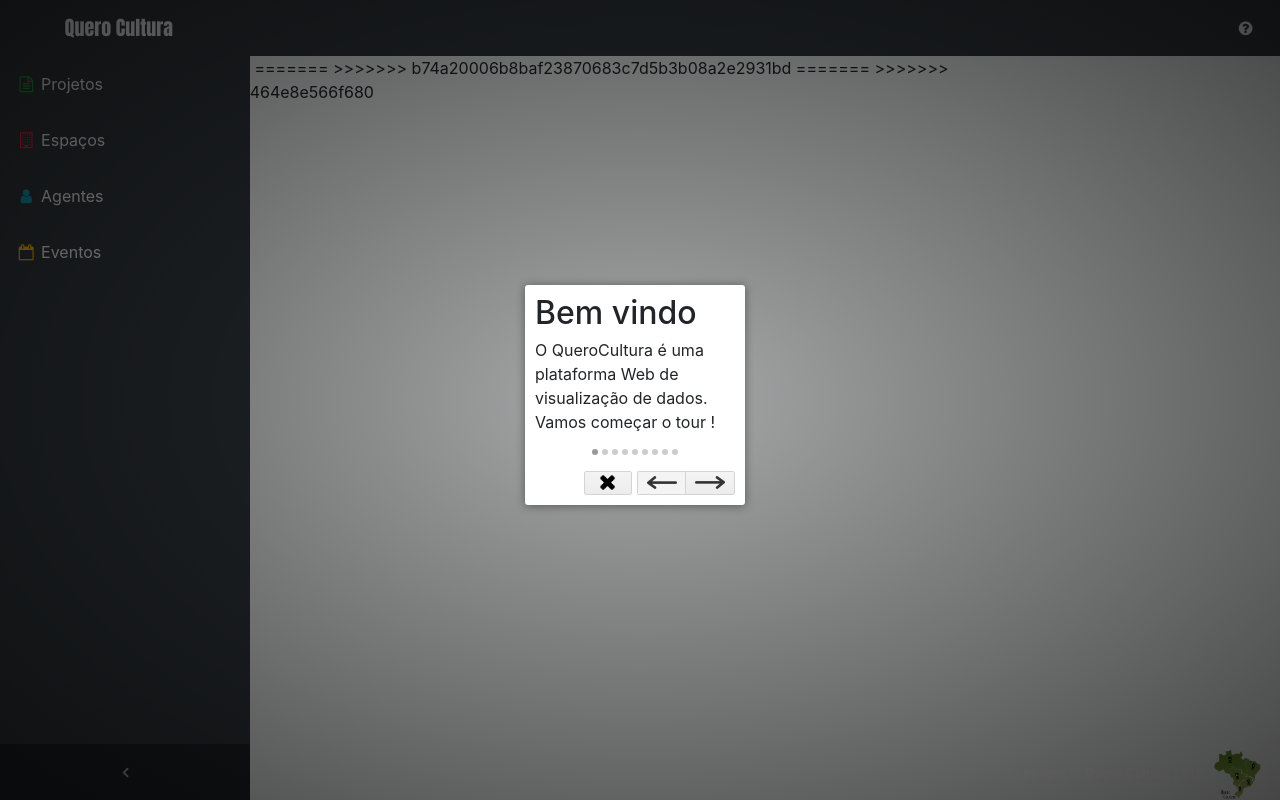
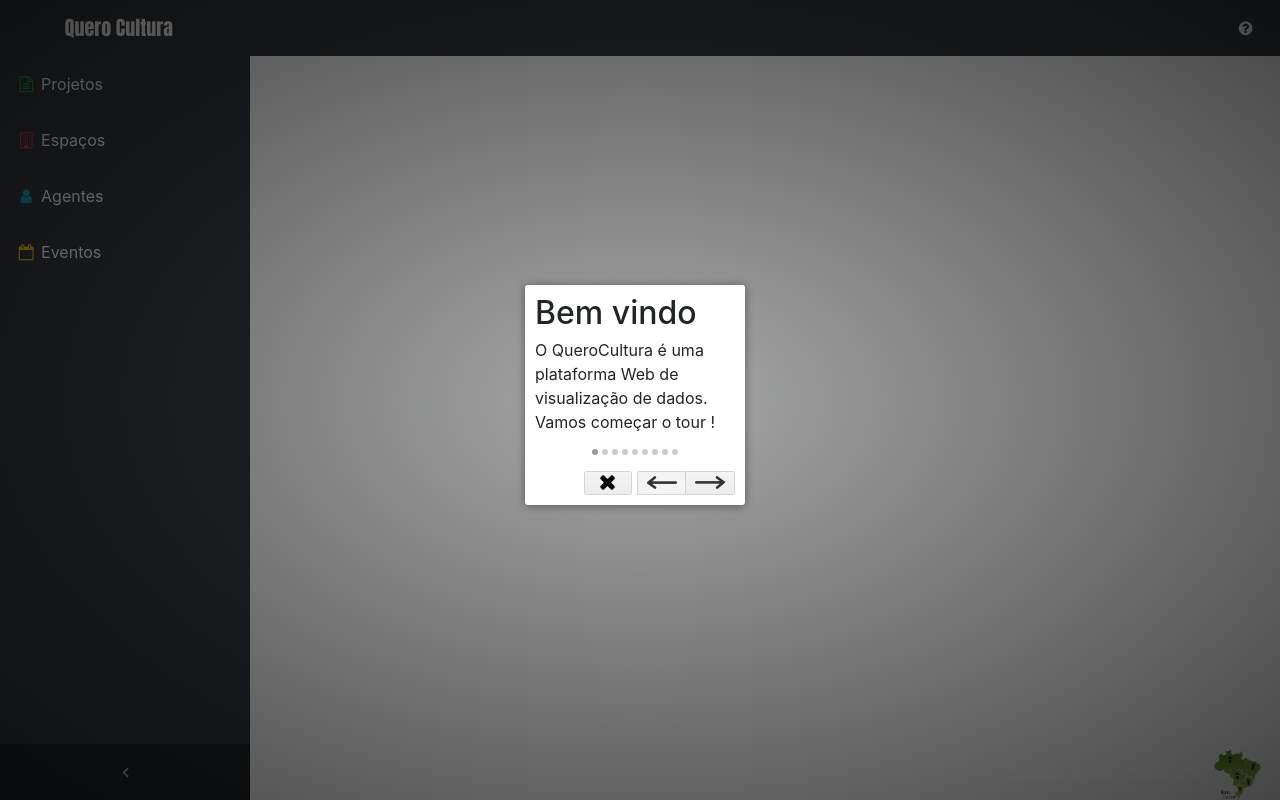
Before and after one commit to fga-eps-mds/2017.2-QueroCultura, a Django app: template quero_cultura/templates/quero_cultura/base.html in a window 1280 px wide. Run offline with Django 3.2, Linux system fonts and the light colour scheme; the template is opened without the code that fills it, so the values that code supplies are empty; some libraries are stand-ins or nearby versions.

Commit message:
Remove conflict texts from base.html

```diff
--- a/quero_cultura/templates/quero_cultura/base.html
+++ b/quero_cultura/templates/quero_cultura/base.html
@@ -113,17 +113,6 @@
     <!-- Custom scripts for this page-->
     <script type = "text/javascript" src="static/intro.js"></script>
     <script type="text/javascript" src="static/js/cookie.js"></script>
-<<<<<<< HEAD
-<<<<<<< HEAD
-    <script type="text/javascript" src="static/js/map.js"></script>
-    <script type="text/javascript" src="static/css/map.css"></script>
-=======
-
->>>>>>> b74a20006b8baf23870683c7d5b3b08a2e2931bd
-=======
-    <script type="text/javascript" src="static/js/map.js"></script>
-    <script type="text/javascript" src="static/css/map.css"></script>
->>>>>>> d3f76810bb87a6ad6561ea386d5464e8e566f680
 
     <script>
 
```
